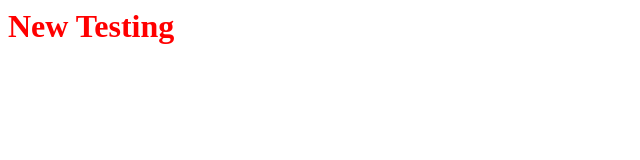
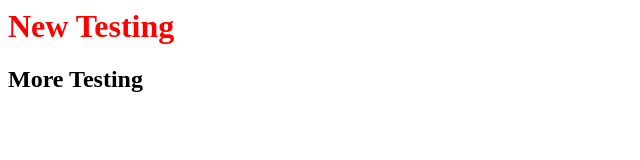
Before and after one commit to viv-shori/Update, a plain HTML site: page index.html in a window 1280 px wide. Shown: the whole page, without its empty margins (0-640 px from the left). Drawn offline with Linux system fonts and the light colour scheme.

Commit message:
Update index.html

```diff
--- a/index.html
+++ b/index.html
@@ -4,5 +4,6 @@
     </head>
     <body>
         <h1>New Testing</h1>
+        <h2>More Testing</h2>
     </body>
 </html>
```
